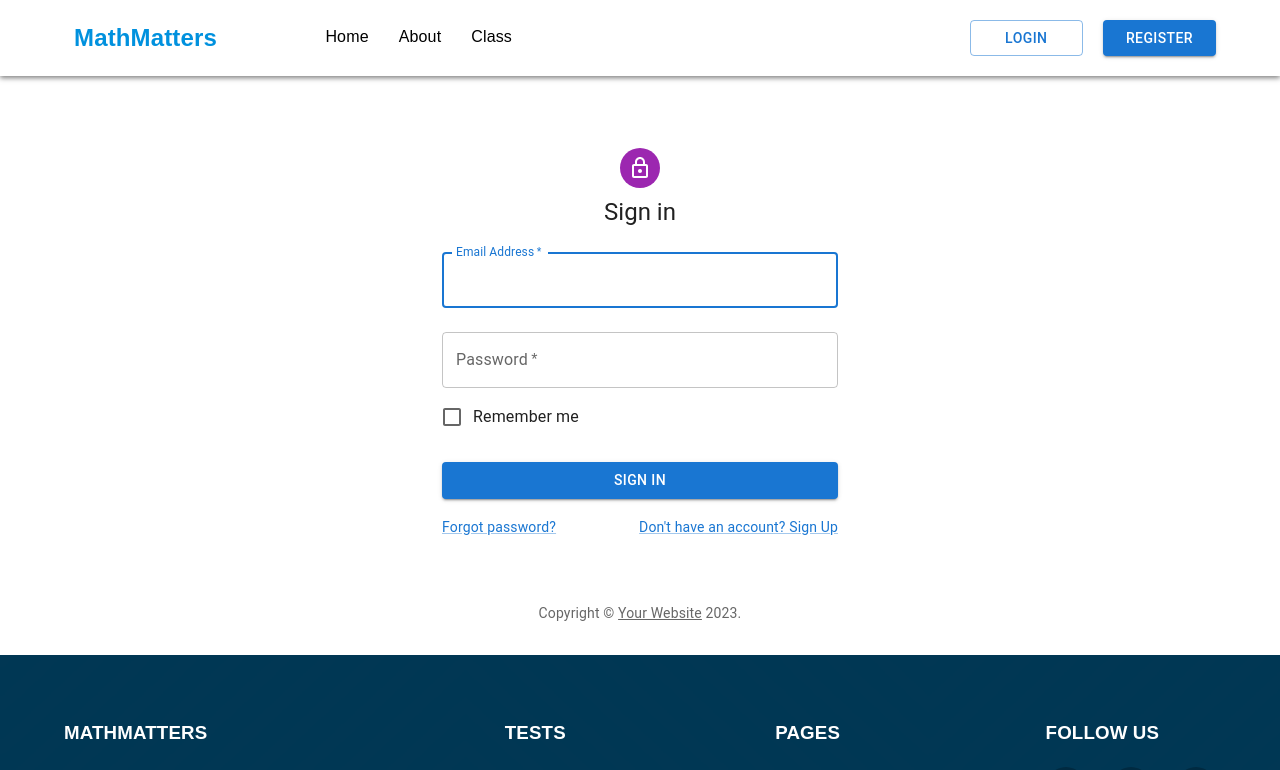
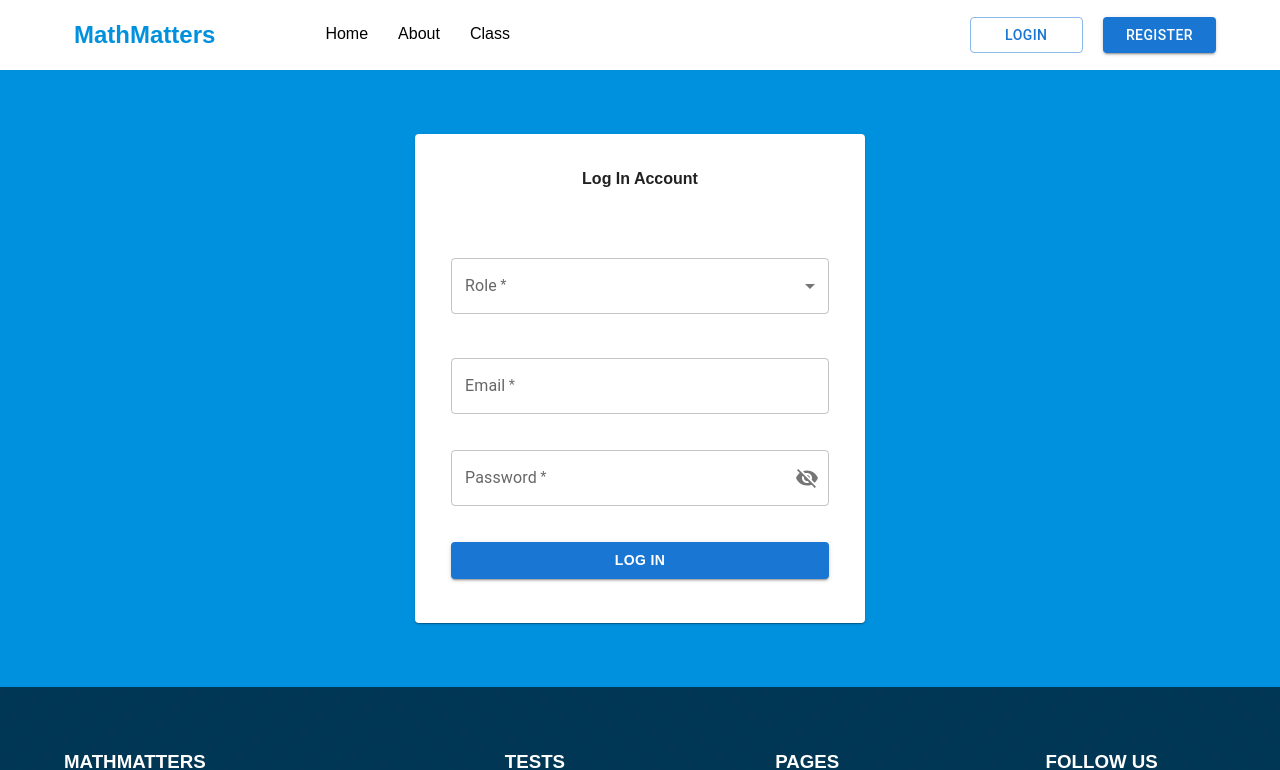
Before and after one commit to pauljor1499/react-cms, a React (Create React App) app: page /login in a window 1280 px wide. Shown: the top 770 px of the page. Built offline with nearby package versions, Linux system fonts and the light colour scheme.

Commit message:
update login page

```diff
--- /dev/null
+++ b/src/components/main/login/Login.css
@@ -0,0 +1,15 @@
+.login-page-content {
+    width: 100%;
+    padding: 5%;
+    background-color: #0091de;
+}
+
+.content-card {
+    max-width: 450px;
+    padding: 20px;
+    margin: auto;
+}
+
+.card-title {
+    text-align: center;
+}
--- a/src/components/main/login/Login.jsx
+++ b/src/components/main/login/Login.jsx
@@ -1,95 +1,103 @@
-import * as React from "react";
-import Avatar from "@mui/material/Avatar";
+import React from "react";
+import "./Login.css";
+//card
+import Card from "@mui/material/Card";
+import CardContent from "@mui/material/CardContent";
+// import CardActions from "@mui/material/CardActions";
 import Button from "@mui/material/Button";
-import CssBaseline from "@mui/material/CssBaseline";
+//text field
 import TextField from "@mui/material/TextField";
-import FormControlLabel from "@mui/material/FormControlLabel";
-import Checkbox from "@mui/material/Checkbox";
-import Link from "@mui/material/Link";
-import Grid from "@mui/material/Grid";
-import Box from "@mui/material/Box";
-import LockOutlinedIcon from "@mui/icons-material/LockOutlined";
-import Typography from "@mui/material/Typography";
-import Container from "@mui/material/Container";
-import { createTheme, ThemeProvider } from "@mui/material/styles";
+// import FormHelperText from "@mui/material/FormHelperText";
+//password
+import FormControl from "@mui/material/FormControl";
+import IconButton from "@mui/material/IconButton";
+import OutlinedInput from "@mui/material/OutlinedInput";
+import InputLabel from "@mui/material/InputLabel";
+import InputAdornment from "@mui/material/InputAdornment";
+import Visibility from "@mui/icons-material/Visibility";
+import VisibilityOff from "@mui/icons-material/VisibilityOff";
+//select
+import MenuItem from "@mui/material/MenuItem";
+import Select from "@mui/material/Select";
 
-function Copyright(props) {
-    return (
-        <Typography variant="body2" color="text.secondary" align="center" {...props}>
-            {"Copyright © "}
-            <Link color="inherit" href="https://mui.com/">
-                Your Website
-            </Link>{" "}
-            {new Date().getFullYear()}
-            {"."}
-        </Typography>
-    );
-}
+const Login = () => {
+    const [showPassword, setShowPassword] = React.useState(false);
+    const handleClickShowPassword = () => setShowPassword((show) => !show);
+    const handleMouseEvents = (event) => {
+        event.preventDefault();
+    };
 
-// TODO remove, this demo shouldn't need to reset the theme.
-
-const defaultTheme = createTheme();
-
-export default function Login() {
-    const handleSubmit = (event) => {
-        event.preventDefault();
-        const data = new FormData(event.currentTarget);
-        console.log({
-            email: data.get("email"),
-            password: data.get("password"),
-        });
+    const [role, setRole] = React.useState("");
+    const handleRoleSelect = (event) => {
+        setRole(event.target.value);
     };
 
     return (
-        <ThemeProvider theme={defaultTheme}>
-            <Container component="main" maxWidth="xs">
-                <CssBaseline />
-                <Box
-                    sx={{
-                        marginTop: 8,
-                        display: "flex",
-                        flexDirection: "column",
-                        alignItems: "center",
-                    }}
-                >
-                    <Avatar sx={{ m: 1, bgcolor: "secondary.main" }}>
-                        <LockOutlinedIcon />
-                    </Avatar>
-                    <Typography component="h1" variant="h5">
-                        Sign in
-                    </Typography>
-                    <Box component="form" onSubmit={handleSubmit} noValidate sx={{ mt: 1 }}>
-                        <TextField margin="normal" required fullWidth id="email" label="Email Address" name="email" autoComplete="email" autoFocus />
+        <>
+            <div className="login-page-content">
+                <Card className="content-card">
+                    <CardContent>
+                        <div className="card-title">
+                            <h4>Log In Account</h4>
+                        </div>
+                        <br />
+                        <br />
+                        <br />
+                        <div className="card-body">
+                            <FormControl fullWidth required margin="normal">
+                                <InputLabel id="demo-simple-select-helper-label">Role</InputLabel>
+                                <Select value={role} onChange={handleRoleSelect} label="Role">
+                                    <MenuItem value={"Student"}>Student</MenuItem>
+                                    <MenuItem value={"Teacher"}>Teacher</MenuItem>
+                                </Select>
+                                {/* <FormHelperText>With label + helper text</FormHelperText> */}
+                            </FormControl>
+                            <br />
+                            <br />
+                            <br />
                             <TextField
-                            margin="normal"
+                                label="Email"
+                                variant="outlined"
+                                margin="none"
                                 required
                                 fullWidth
-                            name="password"
+                            />
+                            <br />
+                            <br />
+                            <br />
+                            <FormControl fullWidth required>
+                                <InputLabel>Password</InputLabel>
+                                <OutlinedInput
                                     label="Password"
-                            type="password"
-                            id="password"
-                            autoComplete="current-password"
+                                    required
+                                    type={showPassword ? "text" : "password"}
+                                    endAdornment={
+                                        <InputAdornment position="end">
+                                            <IconButton
+                                                aria-label="toggle password visibility"
+                                                onClick={handleClickShowPassword}
+                                                onMouseDown={handleMouseEvents}
+                                                onMouseUp={handleMouseEvents}
+                                                edge="end"
+                                            >
+                                                {showPassword ? <Visibility /> : <VisibilityOff />}
+                                            </IconButton>
+                                        </InputAdornment>
+                                    }
                                 />
-                        <FormControlLabel control={<Checkbox value="remember" color="primary" />} label="Remember me" />
-                        <Button type="submit" fullWidth variant="contained" sx={{ mt: 3, mb: 2 }}>
-                            Sign In
+                            </FormControl>
+                            <br />
+                            <br />
+                            <br />
+                            <Button variant="contained" fullWidth>
+                                <b>Log In</b>
                             </Button>
-                        <Grid container>
-                            <Grid item xs>
-                                <Link href="#" variant="body2">
-                                    Forgot password?
-                                </Link>
-                            </Grid>
-                            <Grid item>
-                                <Link href="#" variant="body2">
-                                    {"Don't have an account? Sign Up"}
-                                </Link>
-                            </Grid>
-                        </Grid>
-                    </Box>
-                </Box>
-                <Copyright sx={{ mt: 8, mb: 4 }} />
-            </Container>
-        </ThemeProvider>
+                        </div>
+                    </CardContent>
+                </Card>
+            </div>
+        </>
     );
-}
+};
+
+export default Login;
```
Lines whose indentation alone changed are shown as unchanged.
